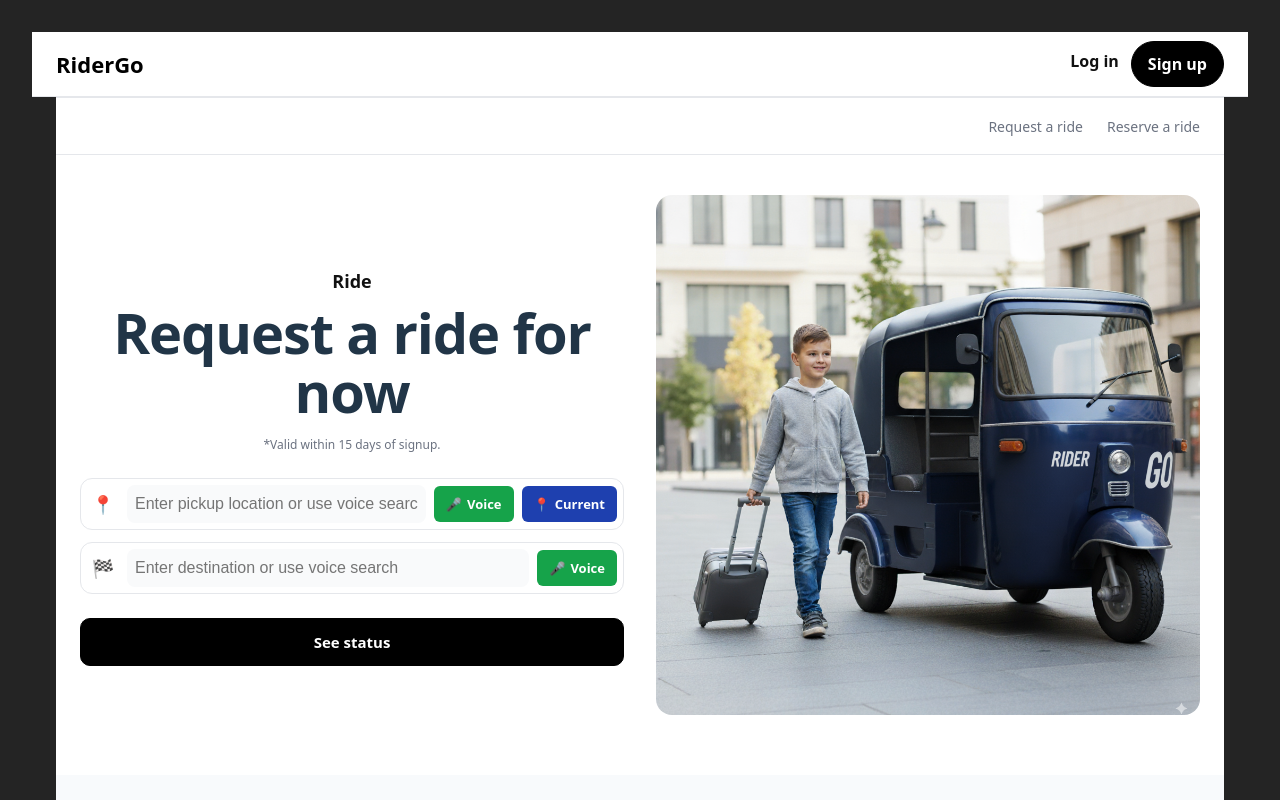
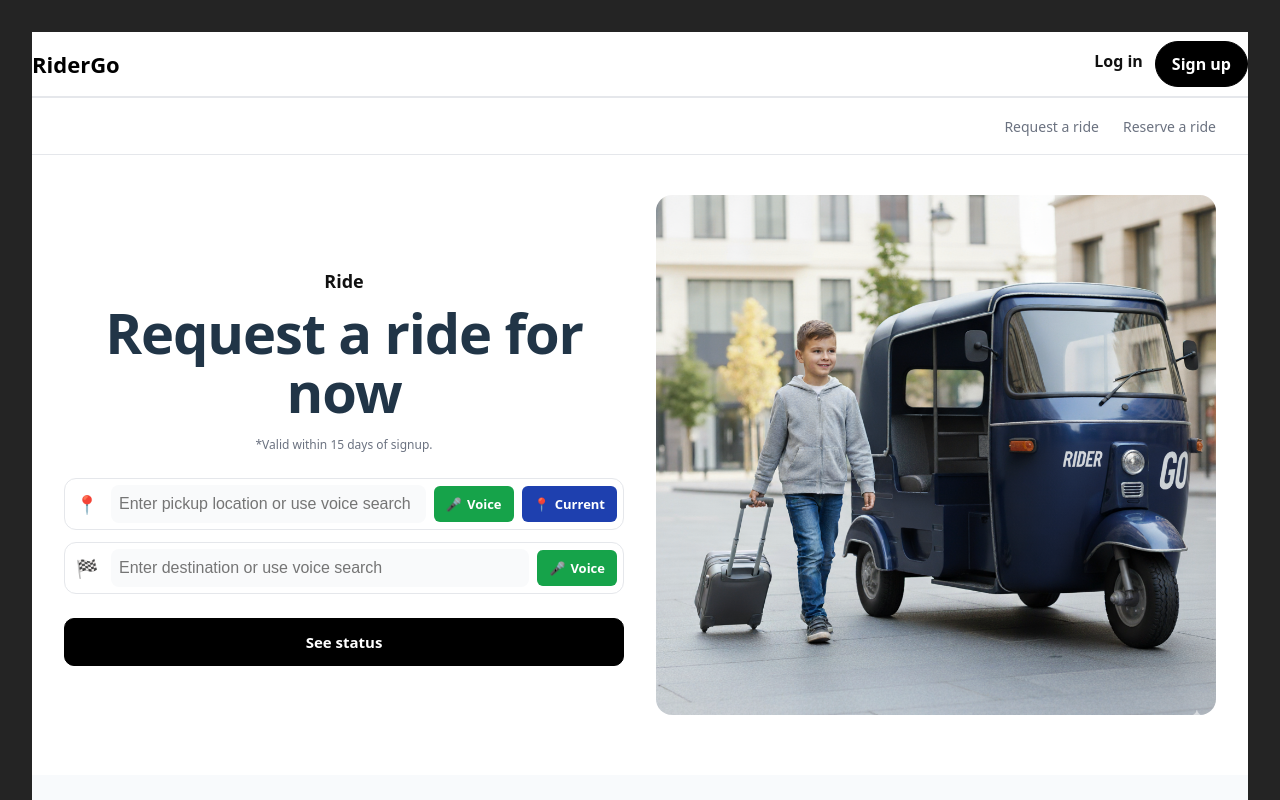
Before and after one commit to rohitkr963/Rider-Go-Web, a React (Vite) app in the folder client/: page / in a window 1280 px wide. Shown: the top 800 px of the page. Built offline with nearby package versions, Linux system fonts and the light colour scheme.

Commit message:
doing responsive

```diff
--- a/client/src/index.css
+++ b/client/src/index.css
@@ -32,13 +32,12 @@ body {
   background-color: #242424; /* keep your dark theme */
 }
 
-
 /* Responsive container used across pages */
 .container {
   width: 100%;
-  max-width: 1200px;
-  margin: 0 auto;
-  padding: 0 16px;
+  max-width: 100%;
+  margin: 0 ;
+  padding: 0 ;
   box-sizing: border-box;
 }
 
@@ -281,12 +280,13 @@ body.mobile-nav-open .nav-links { display: flex; flex-direction: column; gap: 8p
 
 /* Reusable white panel used across pages for centered content */
 .panel {
-  max-width: 980px;
-  margin: 0 auto;
+  width: 100%;
+  max-width: 100%;
+  margin: 0;
+  border-radius: 0;
+  padding: 20px 10px;
   background: white;
-  border-radius: 12px;
-  padding: 20px;
-  box-shadow: 0 8px 32px rgba(0,0,0,0.08);
+  box-shadow: none;
 }
 
 /* Responsive form elements */
```
